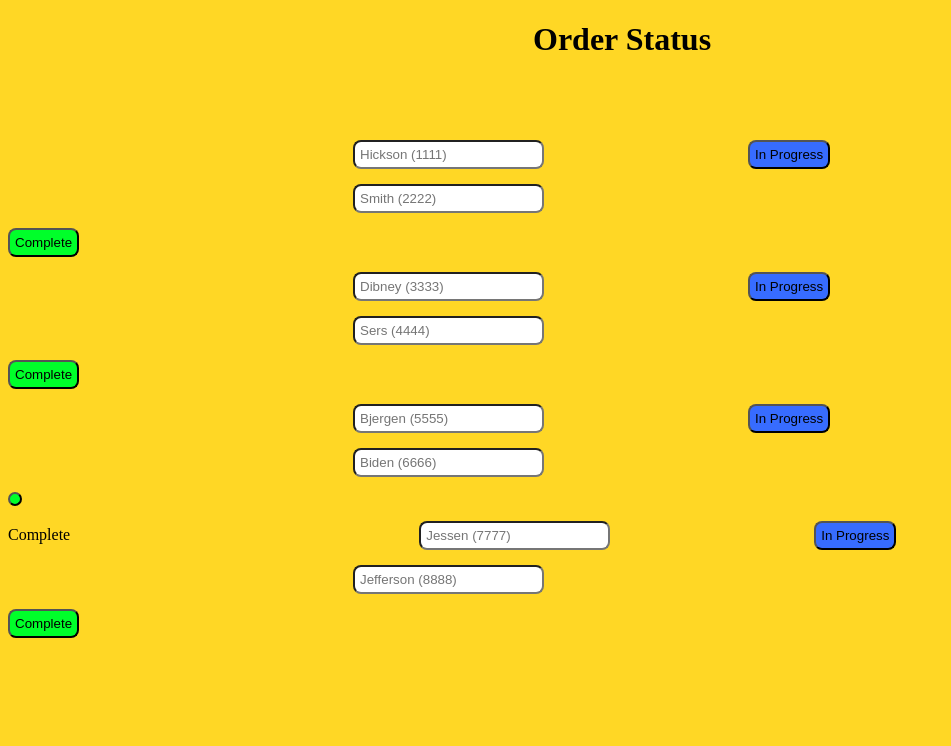
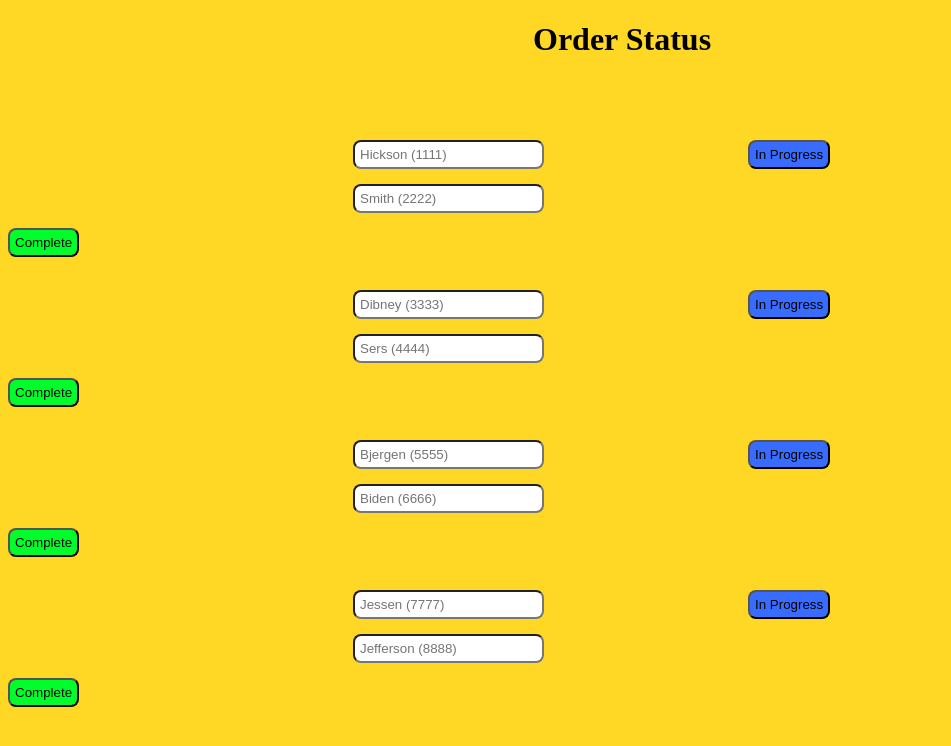
Before and after one commit to CS340PizzaShop/pizza-shop, a PHP site: page /HTML/order_status.html in a window 1280 px wide. Shown: the top 746 px of the page, without its empty margins (0-951 px from the left). Run offline with PHP 8.4, Linux system fonts and the light colour scheme.

Commit message:
fixing formatting on order_status

```diff
--- a/HTML/order_status.html
+++ b/HTML/order_status.html
@@ -16,18 +16,34 @@
 
         <input type = "text" name = "order1" class = "orderstatustop" placeholder="Hickson (1111)">
         <button  name = "order1_status" class = "inprogress">In Progress</button>
+
+        <br>
+
         <input type = "text" name = "order2" class = "orderstatus" placeholder="Smith (2222)">
         <button  name = "order2_status" class = "complete">Complete</button>
+
+        <br>
         <input type = "text" name = "order3" class = "orderstatus" placeholder="Dibney (3333)">
         <button  name = "order3_status" class = "inprogress">In Progress</button>
+
+        <br>
+
         <input type = "text" name = "order4" class = "orderstatus" placeholder="Sers (4444)">
         <button  name = "order4_status" class = "complete">Complete</button>
+        <br>
+
         <input type = "text" name = "order5" class = "orderstatus" placeholder="Bjergen (5555)">
         <button  name = "order5_status" class = "inprogress">In Progress</button>
+        <br>
+
         <input type = "text" name = "order6" class = "orderstatus" placeholder="Biden (6666)">
-        <button  name = "order6_status" class = "complete"></button>Complete</button>
+        <button  name = "order6_status" class = "complete">Complete</button>
+        <br>
+
         <input type = "text" name = "order7" class = "orderstatus" placeholder="Jessen (7777)">
         <button  name = "order7_status" class = "inprogress">In Progress</button>
+        <br>
+
         <input type = "text" name = "order8" class = "orderstatus" placeholder="Jefferson (8888)">
         <button  name = "order8_status" class = "complete">Complete</button>
 
@@ -37,7 +53,7 @@
             </a>
         -->
 
-        <!-- http://localhost/fatimaspizzeria-ryan/HTML/order_status.html -->
+        <!-- http://localhost/pizza-shop/HTML/order_status.html -->
 
     </body>
 </html>
--- a/css/loginPage_styles.css
+++ b/css/loginPage_styles.css
@@ -46,9 +46,9 @@ body {
     margin-top: 60px;
     margin-bottom: 15px;
     margin-left: 345px;
+    border-radius: 8px;
+    padding: 5px;
     margin-right: 200px;
-    padding: 5px;
-    border-radius: 8px;
 
 }
 
```
